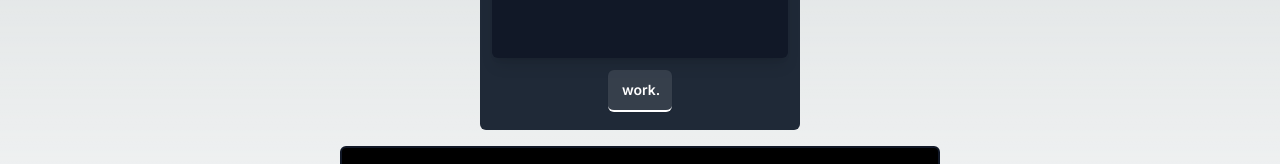
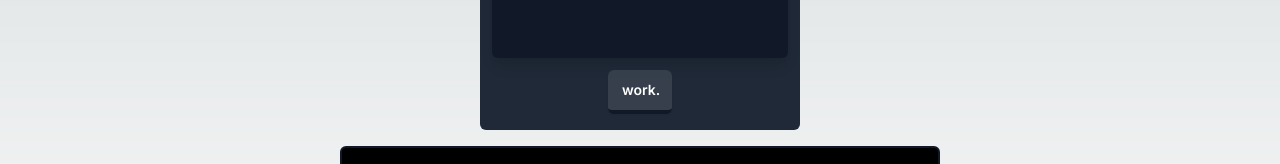
Before and after one commit to trevorwrightdev/deep-timer, a Next.js app: page / in a window 1280 px wide. Shown: the part 270-434 px from the top of the page. Built offline with nearby package versions, Linux system fonts and the light colour scheme.

Commit message:
made start button look better

```diff
--- a/app/components/TimerStartButton.tsx
+++ b/app/components/TimerStartButton.tsx
@@ -15,7 +15,7 @@ const TimerStartButton:React.FC<TimerStartButtonProps> = ({ onClick, timerOn })
         <button
             type='button'
             className={`rounded-md bg-white/10 w-16 px-3.5 py-2.5 text-sm font-semibold text-white shadow-sm hover:bg-white/20 absolute ${
-                !timerOn && !mouseDown ? 'border-b-2 border-white top-[260px]' : 'top-[262px]'
+                !timerOn && !mouseDown ? 'border-b-4 border-gray-900 top-[260px]' : 'top-[264px]'
             }`}
             onClick={onClick}
             onMouseDown={() => setMouseDown(true)}
```
